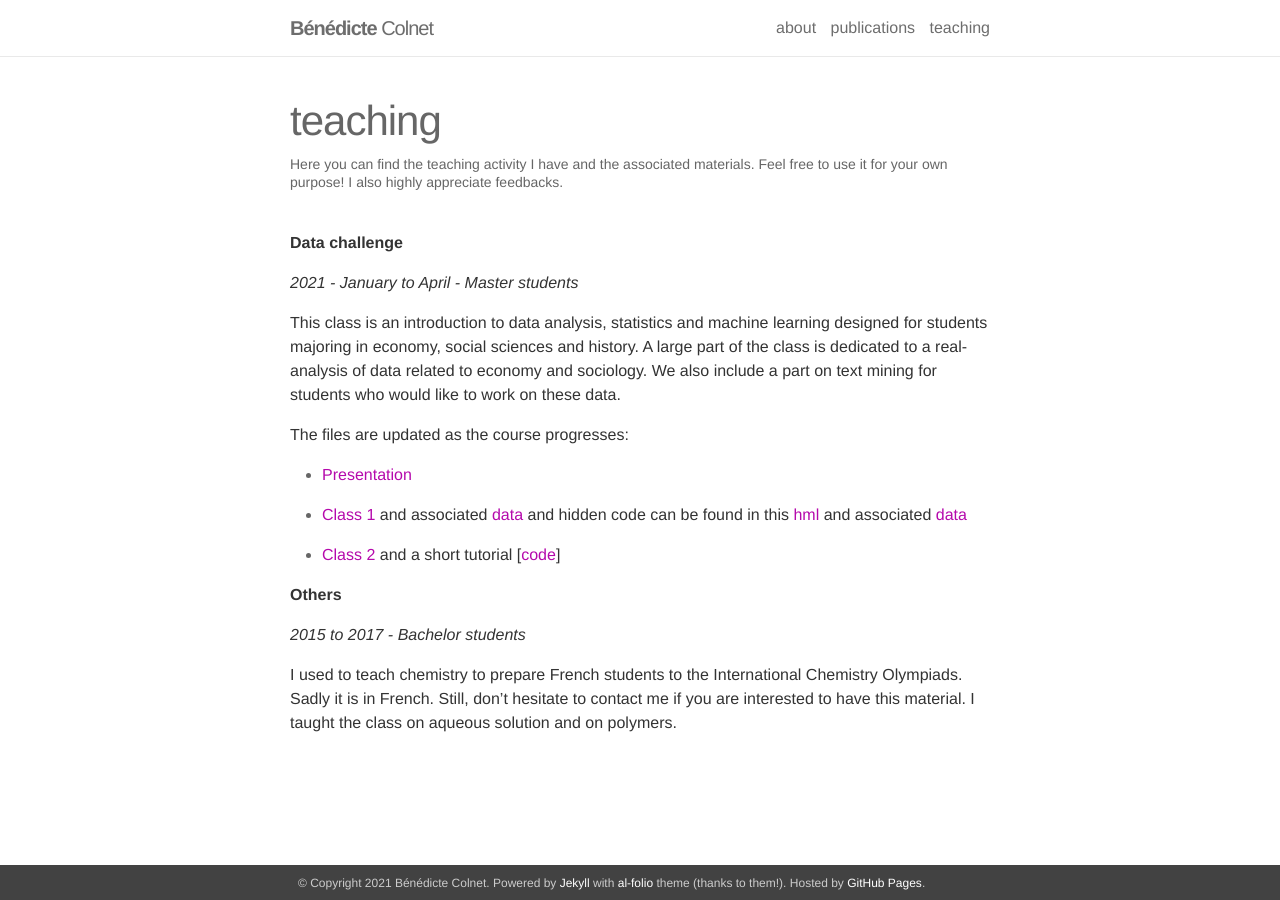
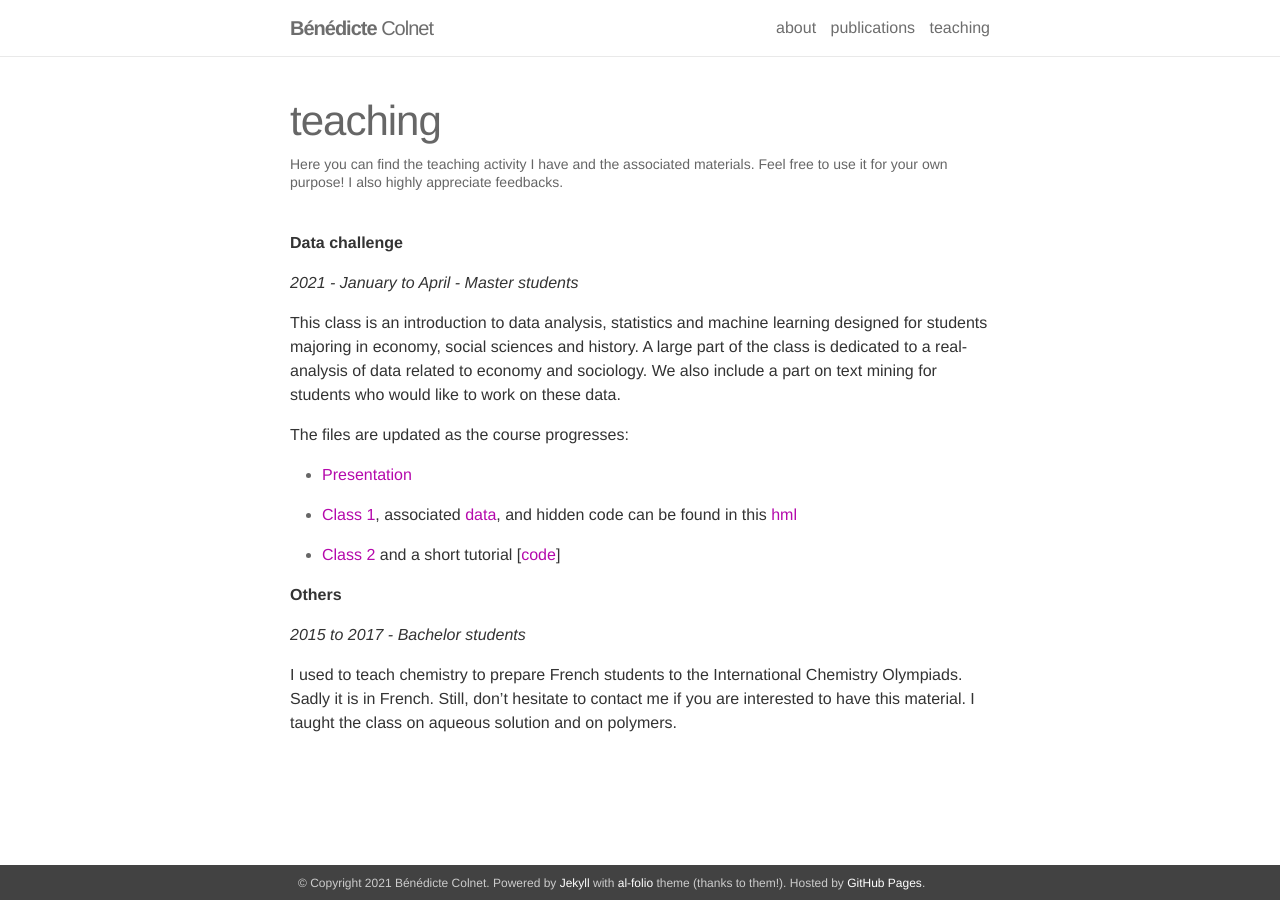
Before and after one commit to BenedicteColnet/BenedicteColnet.github.io, a Jekyll site: the page built from _pages/teaching.md, in a window 1280 px wide. Built offline with Jekyll 4.4.1, drawn with Linux system fonts in a browser that asks for light colours; nearby versions of some CDN libraries; comment, search, counter and statistics services are not loaded.

Commit message:
change error in teaching

```diff
--- a/_pages/teaching.md
+++ b/_pages/teaching.md
@@ -16,7 +16,7 @@ The files are updated as the course progresses:
 
 - [Presentation]({{ site.url }}/files/SlidesPresentationsCours2021.pdf)
 
-- [Class 1]({{ site.url }}/files/class1/Cours1.html) and associated [data]({{ site.url }}/files/class1/ozoneNA.csv)  and hidden code can be found in this [hml]({{ site.url }}/files/class1/Cours1.html) and associated [data]({{ site.url }}/files/class1/Cours_1_code.html)
+- [Class 1]({{ site.url }}/files/class1/Cours1.html), associated [data]({{ site.url }}/files/class1/ozoneNA.csv),  and hidden code can be found in this [hml]({{ site.url }}/files/class1/Cours_1_code.html)
 
 - [Class 2]({{ site.url }}/files/class2/PCA_EHESS.pdf) and a short tutorial [[code]({{ site.url }}/files/class2/08-PCA.html)]
 
```
